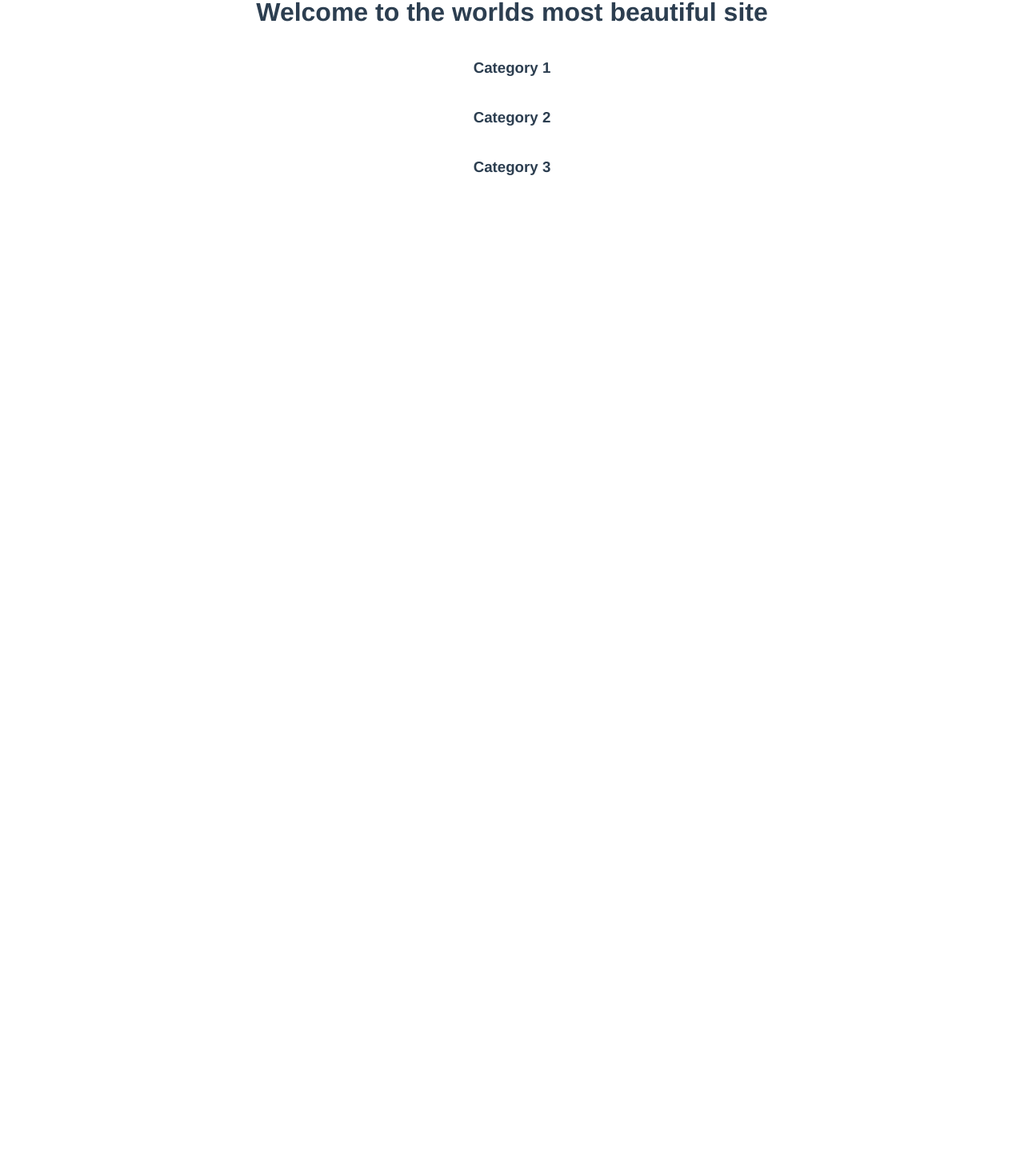
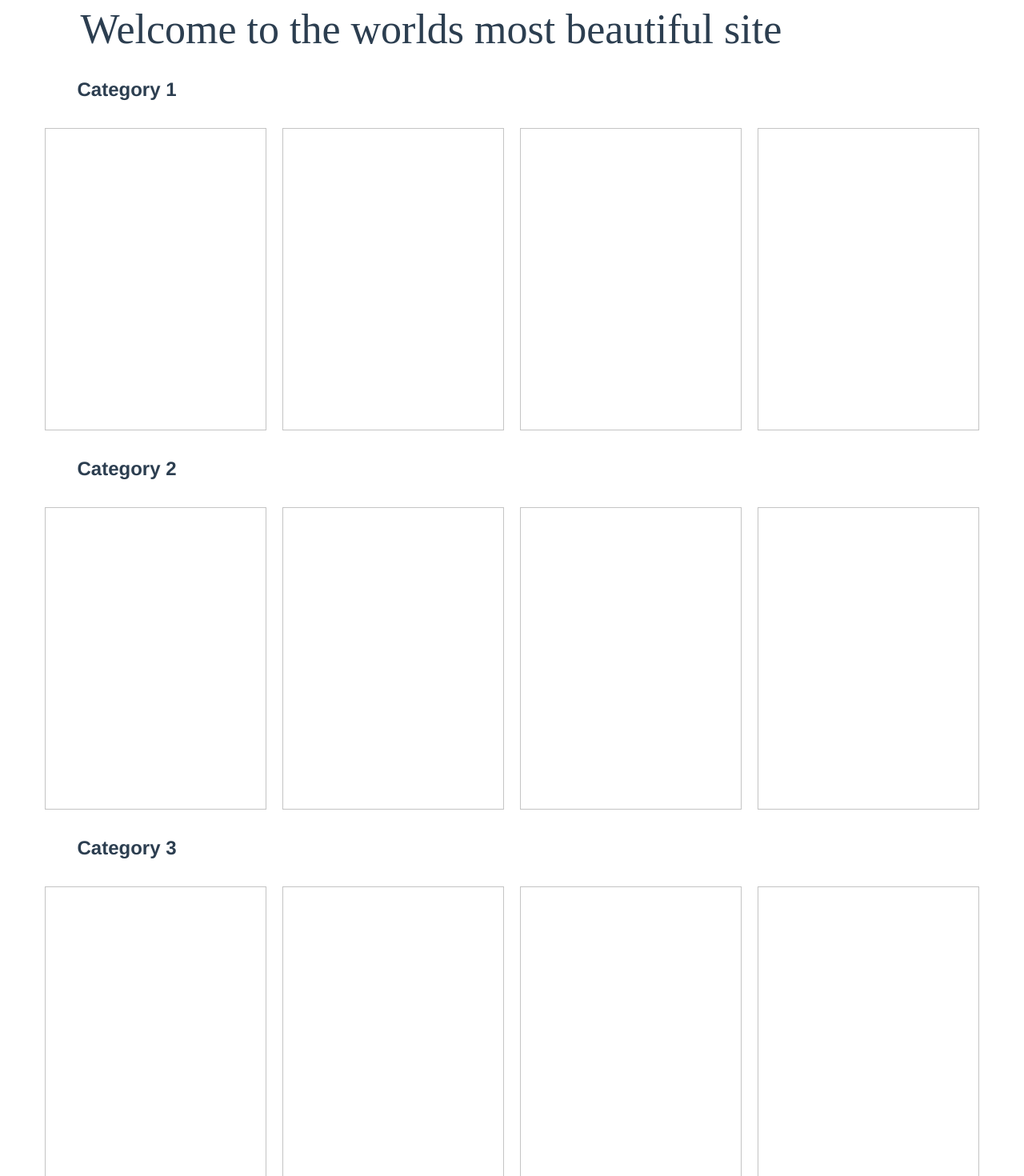
Before and after one commit to chriscoulbeck/market-vue, a Vue app: page / in a window 1280 px wide. Shown: the part 92-1562 px from the top of the page at 80% size. Before the commit the page ends 800 px from the top, so only its background shows below. Built offline with nearby package versions, Linux system fonts and the light colour scheme.

Commit message:
Layout for Landing page scrubbed up

```diff
--- a/src/App.vue
+++ b/src/App.vue
@@ -15,13 +15,14 @@
   -moz-osx-font-smoothing: grayscale;
   text-align: center;
   color: #2c3e50;
+  margin: 0;
+  padding: 0;
 }
 
 #nav {
-  margin: 0;
   height:60px;
   width: 100%;
-  background-color: #333;
+  background-color: #455A6C;
 
   a {
     font-weight: bold;
--- a/src/components/HelloWorld.vue
+++ b/src/components/HelloWorld.vue
@@ -3,14 +3,73 @@
     <h1>{{ msg }}</h1>
     <h3>Category 1</h3>
     <ul>
+      <div class="category1">
+        <div class="category1__box">
 
+        </div>
+        <div class="category1__box">
+
+        </div>
+        <div class="category1__box">
+
+        </div>
+        <div class="category1__box">
+
+        </div>
+      </div>
     </ul>
     <h3>Category 2</h3>
     <ul>
+      <div class="category1">
+        <div class="category1__box">
+
+        </div>
+        <div class="category1__box">
+
+        </div>
+        <div class="category1__box">
+
+        </div>
+        <div class="category1__box">
+
+        </div>
+      </div>
 
     </ul>
     <h3>Category 3</h3>
     <ul>
+      <div class="category1">
+        <div class="category1__box">
+
+        </div>
+        <div class="category1__box">
+
+        </div>
+        <div class="category1__box">
+
+        </div>
+        <div class="category1__box">
+
+        </div>
+      </div>
+
+    </ul>
+    <h3>All listings</h3>
+    <ul>
+      <div class="category1">
+        <div class="category1__box">
+
+        </div>
+        <div class="category1__box">
+
+        </div>
+        <div class="category1__box">
+
+        </div>
+        <div class="category1__box">
+
+        </div>
+      </div>
 
     </ul>
   </div>
@@ -27,8 +86,20 @@ export default {
 
 <!-- Add "scoped" attribute to limit CSS to this component only -->
 <style scoped lang="scss">
+
+h1 {
+font-family: SeoulNamsan CL;
+font-style: normal;
+font-weight: normal;
+font-size: 52px;
+line-height: 52px;
+width: 70%;
+margin-left: 7%;
+}
 h3 {
-  margin: 40px 0 0;
+  margin-left: 7%;
+  text-align: left;
+  font-size: 24px;
 }
 ul {
   list-style-type: none;
@@ -41,4 +112,19 @@ li {
 a {
   color: #42b983;
 }
+
+.category1 {
+  display:flex;
+  flex-direction: row;
+  justify-content: center;
+
+
+  &__box {
+    margin: 10px;
+    width: 275px;
+    height: 376px;
+    background: #FFFFFF;
+    border: 1px solid #C4C4C4;
+  }
+}
 </style>
```
